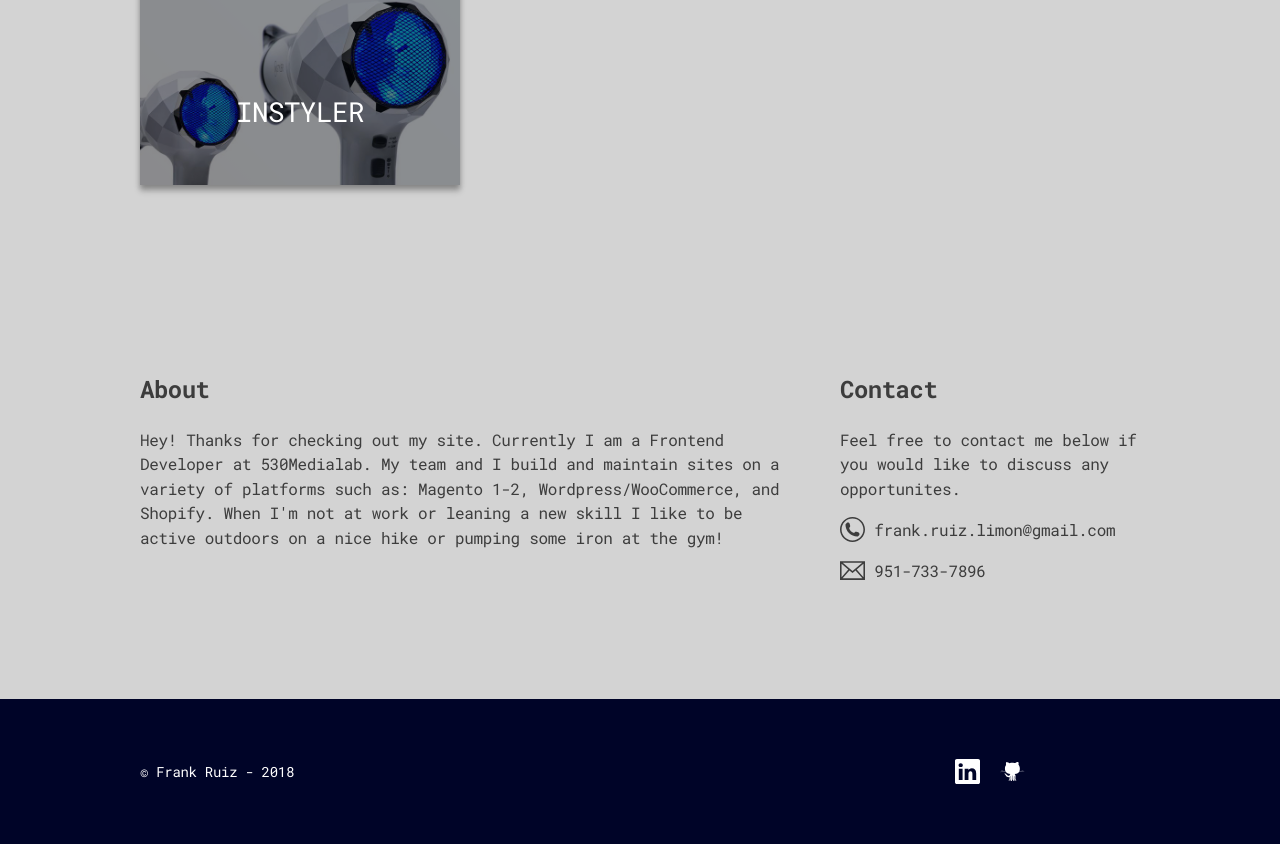
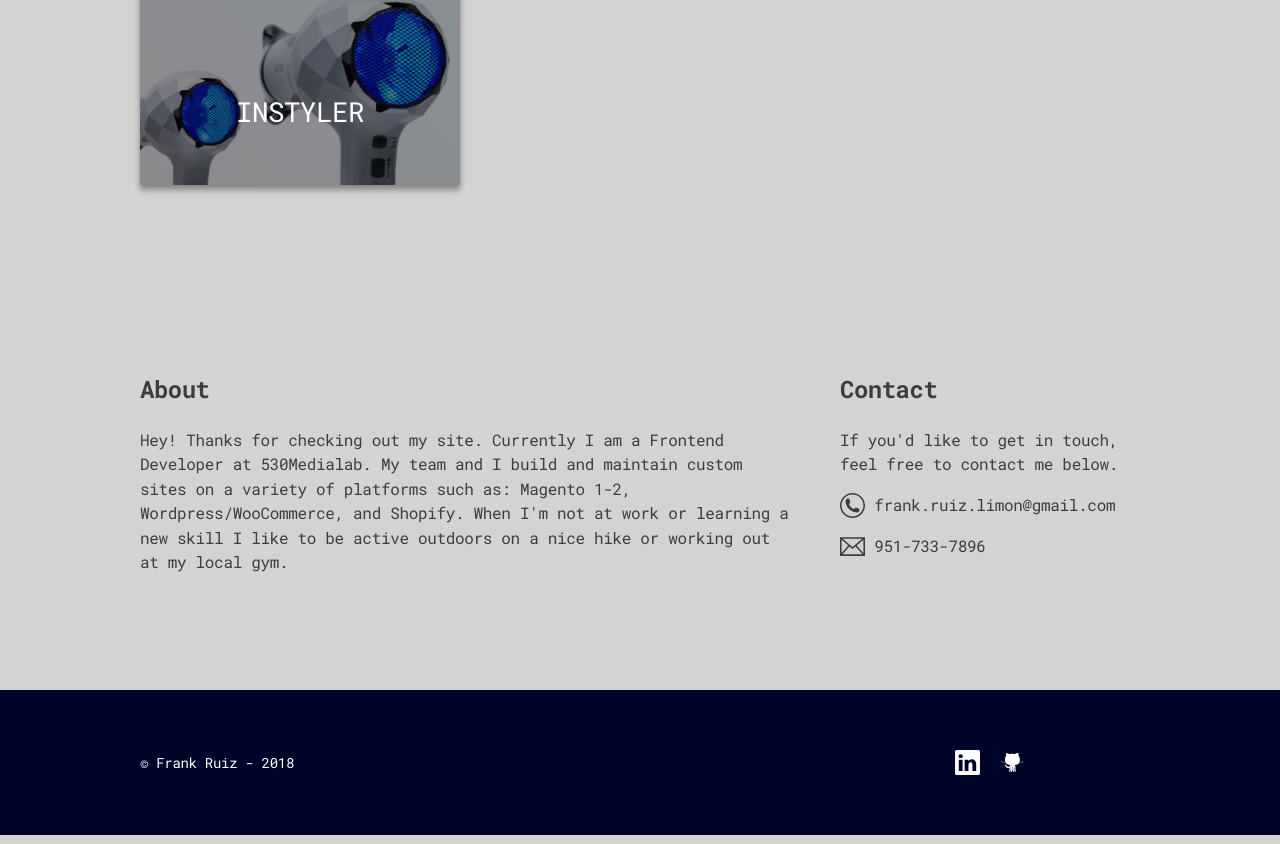
Before and after one commit to FrankRuiiz/portfolio-react, a React (Create React App) app: page / in a window 1280 px wide. Shown: the part 968-1812 px from the top of the page. Built offline with nearby package versions, Linux system fonts and the light colour scheme.

Commit message:
Edit home page text - swap out favicon

```diff
--- a/src/components/Home.jsx
+++ b/src/components/Home.jsx
@@ -40,19 +40,18 @@ const Home = props => {
             <h2>About</h2>
             <p>
               Hey! Thanks for checking out my site. Currently I am a Frontend
-              Developer at 530Medialab. My team and I build and maintain sites
-              on a variety of platforms such as: Magento 1-2,
+              Developer at 530Medialab. My team and I build and maintain custom
+              sites on a variety of platforms such as: Magento 1-2,
               Wordpress/WooCommerce, and Shopify. When I'm not at work or
-              leaning a new skill I like to be active outdoors on a nice hike or
-              pumping some iron at the gym!
+              learning a new skill I like to be active outdoors on a nice hike
+              or working out at my local gym.
             </p>
           </div>
           <div className="about__right">
             <div className="right__inner">
               <h2>Contact</h2>
               <p>
-                Feel free to contact me below if you would like to discuss any
-                opportunites.
+                If you'd like to get in touch, feel free to contact me below.
               </p>
               <p>
                 <a href="mailto:frank.ruiz.limon@gmail.com">
```
Also changed, not shown: 1 other file (tests, documents, lock files or other folders).
